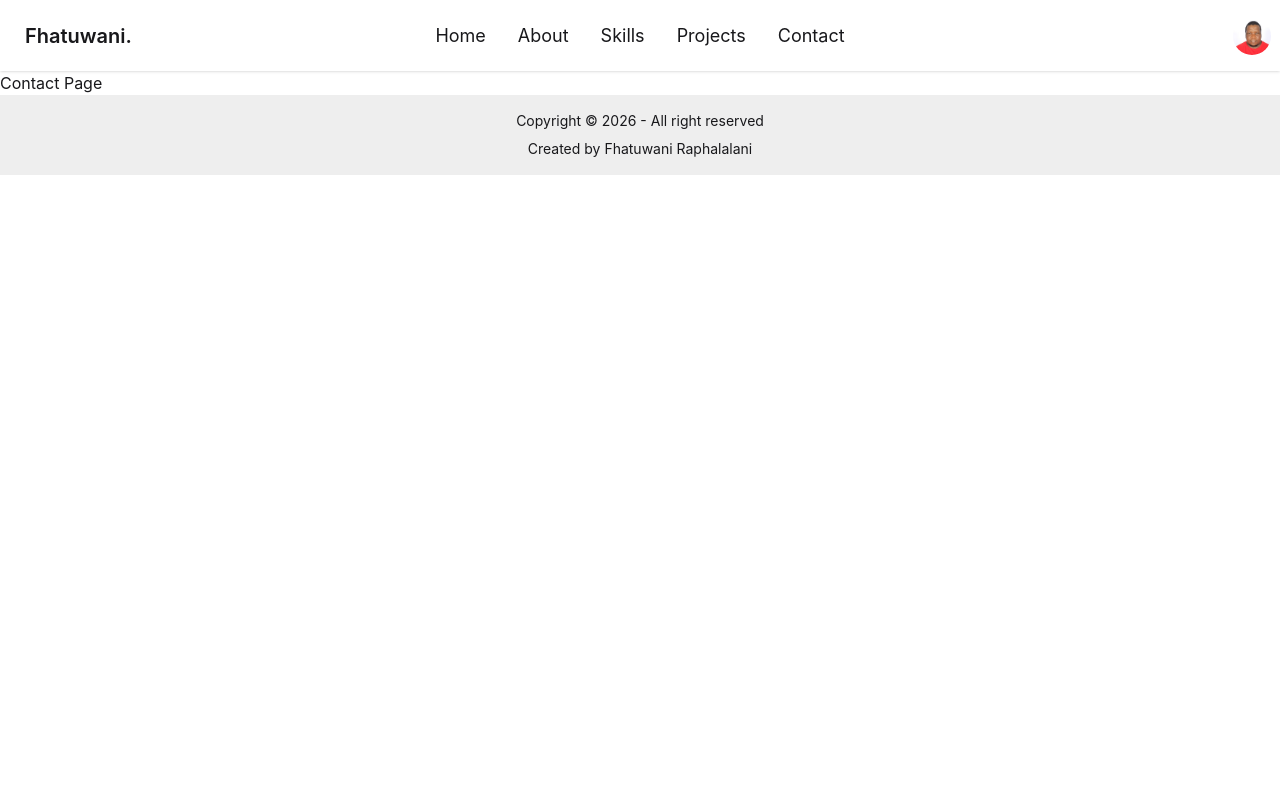
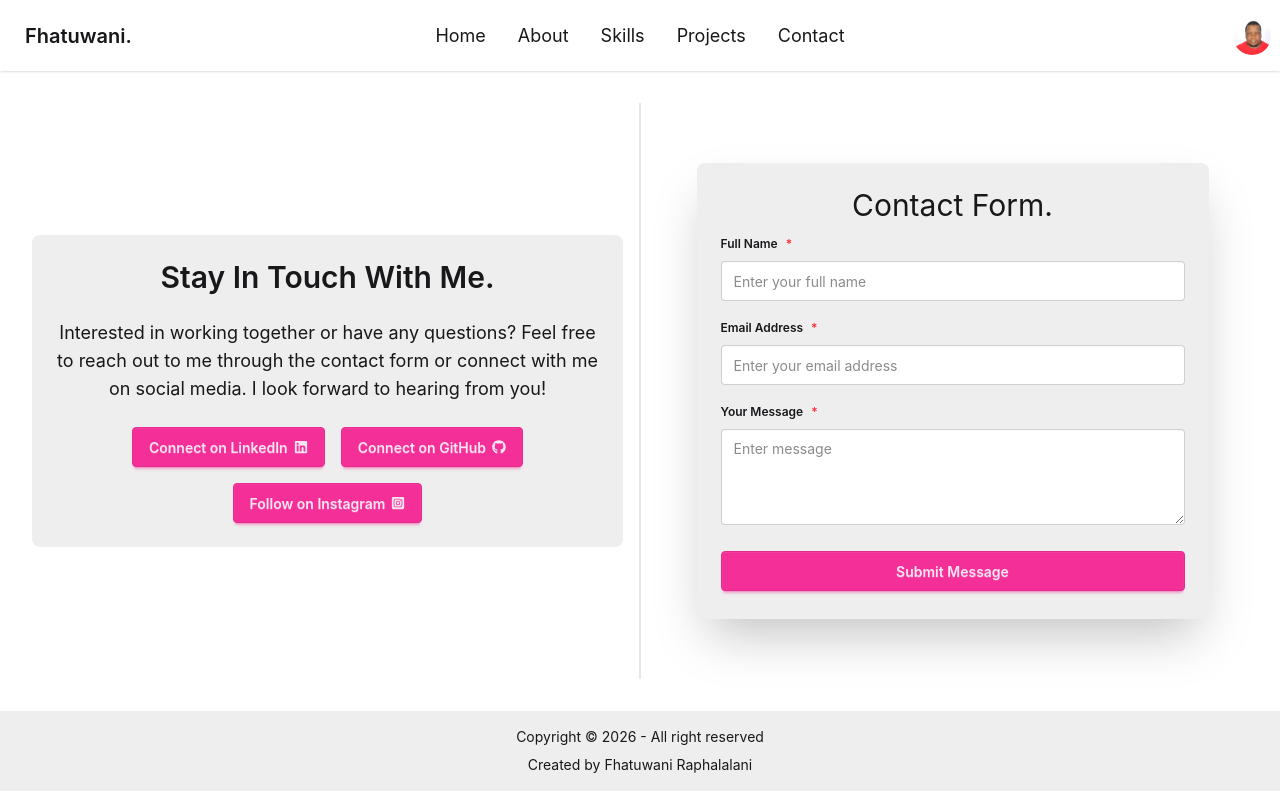
Before and after one commit to BigguyFM98000/ai-fluency-react-capstone-project, a React (Vite) app: page /contact in a window 1280 px wide. Built offline with nearby package versions, Linux system fonts and the light colour scheme.

Commit message:
added form submission with formspree and social links to contact page

```diff
--- a/package.json
+++ b/package.json
@@ -13,6 +13,7 @@
     "@tailwindcss/vite": "^4.3.3",
     "react": "^19.2.8",
     "react-dom": "^19.2.8",
+    "react-icons": "^5.7.0",
     "react-router-dom": "^7.18.4",
     "tailwindcss": "^4.3.3"
   },
--- a/src/pages/Contact.jsx
+++ b/src/pages/Contact.jsx
@@ -1,9 +1,73 @@
-
+import { FaInstagramSquare } from "react-icons/fa";
+import { FaLinkedin } from "react-icons/fa";
+import { FaGithub } from "react-icons/fa";
 
 function ContactPage() {
-    return (
-        <h1>Contact Page</h1>
-    )
+  return (
+    <div className="flex min-h-[80vh] w-full flex-col items-center justify-center gap-4 px-4 py-8 sm:px-8 lg:flex-row lg:gap-0">
+      <div className="card bg-base-300 rounded-box grid h-auto w-full place-items-center lg:w-1/2">
+        <div className="card-body items-center text-center">
+          <h2 className="card-title mb-4 text-2xl fonty-bold sm:text-3xl">Stay In Touch With Me.</h2>
+          <p className="mb-4 text-base sm:text-lg">
+            Interested in working together or have any questions? Feel free to reach out to me through the contact form or connect with me on social media. I look forward to hearing from you!
+          </p>
+          <div className="card-actions flex flex-col sm:flex-row justify-center items-center gap-4">
+            <a href="https://www.linkedin.com/in/fhatuwani-raphalalani" target="_blank">
+              <button className="btn btn-secondary">Connect on LinkedIn <FaLinkedin /></button>
+            </a>
+             <a href="https://github.com/BigguyFM98000/" target="_blank">
+              <button className="btn btn-secondary">Connect on GitHub <FaGithub /></button>
+            </a>
+             <a href="https://www.instagram.com/fhatuwani_bigguy/" target="_blank">
+              <button className="btn btn-secondary">Follow on Instagram <FaInstagramSquare /></button>
+            </a>
+          </div>
+        </div>
+      </div>
+      <div className="divider my-0 w-full lg:divider-horizontal lg:h-auto lg:w-auto"></div>
+      <div className="card bg-base-100 rounded-box grid h-auto w-full place-items-center lg:w-1/2">
+        <div className="card bg-base-300 w-full max-w-lg shrink-0 shadow-2xl">
+          <div className="card-body">
+            <form action="https://formspree.io/f/xqpapkwg" method="POST">
+            <fieldset className="fieldset">
+                <legend className="text-3xl text-bold text-center">Contact Form.</legend>
+              <fieldset className="fieldset">
+                <legend className="fieldset-legend">Full Name<span className="text-red-500 mr-0">*</span></legend>
+                <input
+                  type="text"
+                  name="fullName"
+                  className="input w-full"
+                  placeholder="Enter your full name"
+                  required
+                />
+              </fieldset>
+              <fieldset className="fieldset">
+                <legend className="fieldset-legend">Email Address<span className="text-red-500">*</span></legend>
+                <input
+                  type="email"
+                  name="email"
+                  className="input w-full"
+                  placeholder="Enter your email address"
+                  required
+                />
+              </fieldset>
+              <fieldset className="fieldset">
+                <legend className="fieldset-legend">Your Message<span className="text-red-500">*</span></legend>
+                <textarea
+                  className="textarea h-24 w-full"
+                  name="message"
+                  placeholder="Enter message"
+                  required
+                ></textarea>
+              </fieldset>
+              <button className="btn btn-secondary mt-4" type="submit">Submit Message</button>
+            </fieldset>
+            </form>
+          </div>
+        </div>
+      </div>
+    </div>
+  );
 }
 
 export default ContactPage;
```
Also changed, not shown: 1 other file (tests, documents, lock files or other folders).
